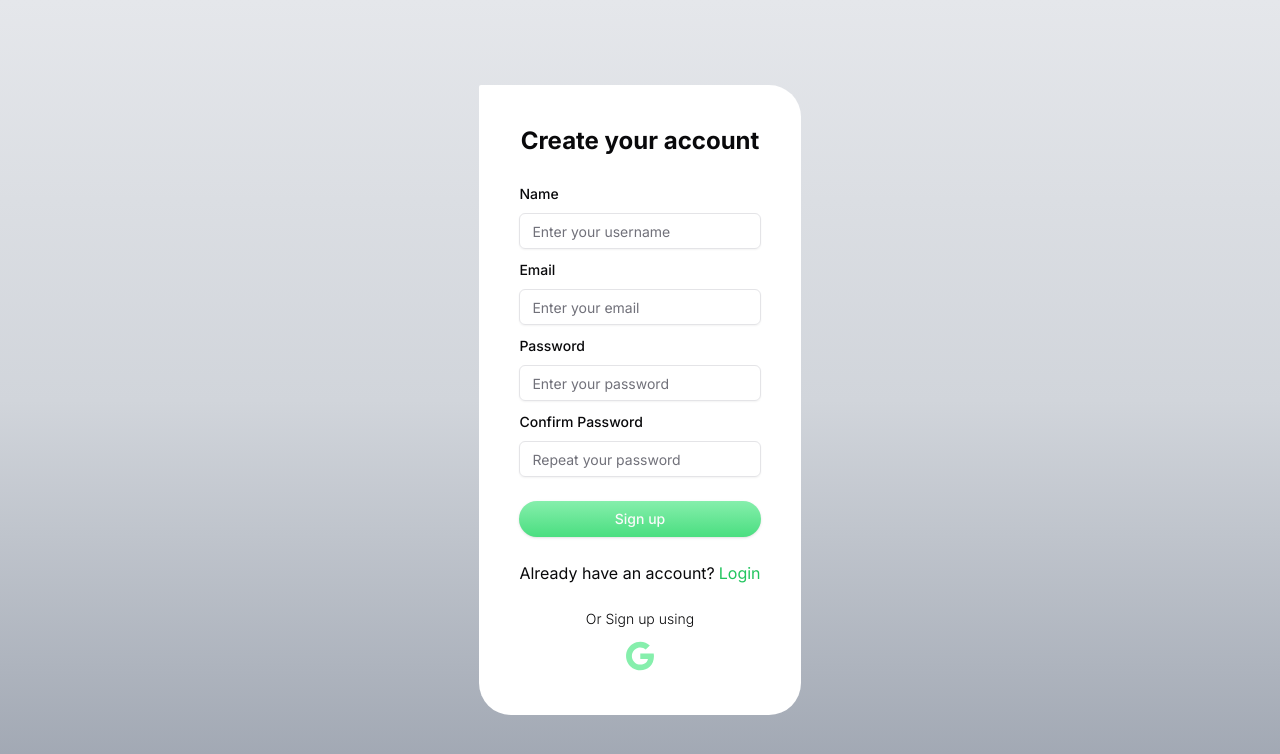
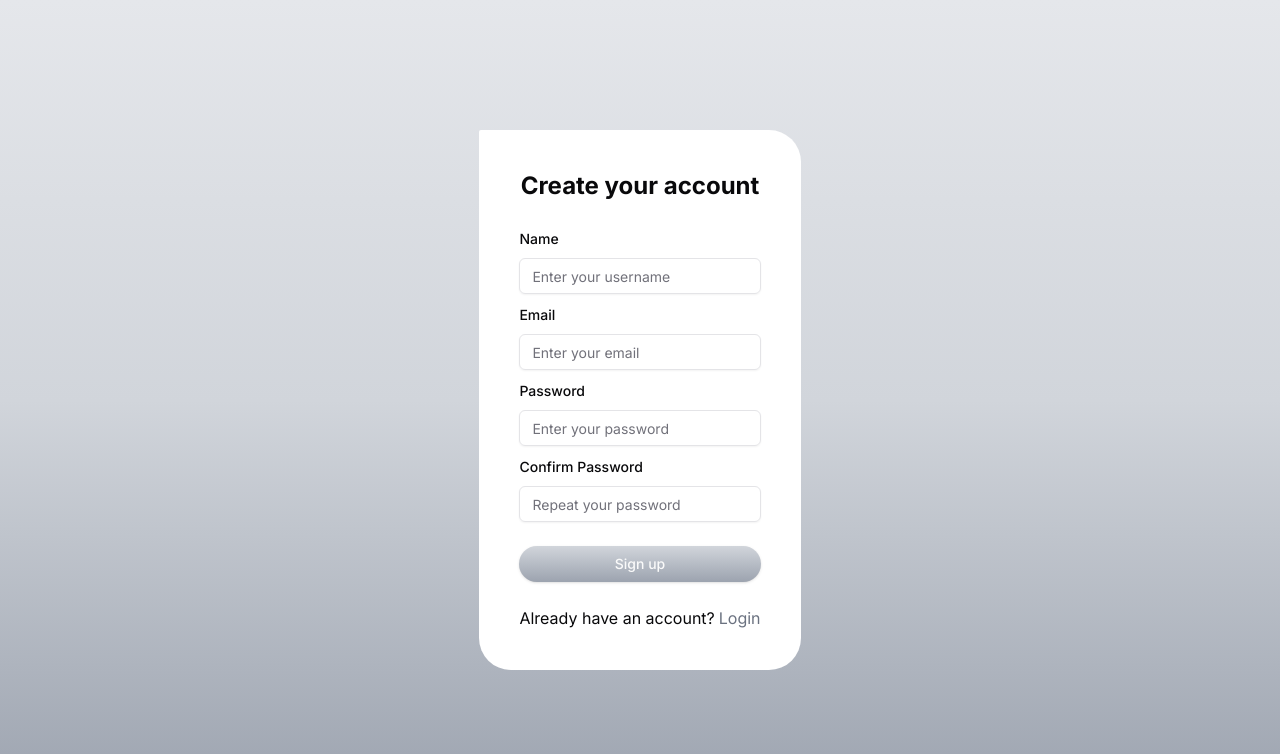
Before and after one commit to sn10-debug/test-inventory, a Next.js app: page /signup in a window 1280 px wide. Shown: the top 754 px of the page. Built offline with nearby package versions, Linux system fonts and the light colour scheme.

Commit message:
auth forms updated

```diff
--- a/src/components/forms/SignInForm.tsx
+++ b/src/components/forms/SignInForm.tsx
@@ -73,24 +73,7 @@ export default function SignInForm(error:any) {
     </form>
     <div className='mt-6 w-full '>
       <p>Don’t have an account?<Link className='ml-1 text-gray-500 hover:text-gray-900' href='/signup'>Register</Link></p>
-      <p className="mt-6 flex justify-around text-sm font-light">Or Sign up using</p>
-      <div className='mt-2 space-x-2 flex justify-center '>
 
-     <a href='http://localhost:8000/auth/google'> <div className="flex gap-7 text-[38px] text-gray-300 justify-center md:justify-start">
-                {iconsTab.map(({ icon }, index) => {
-                  return (
-                    <div
-                      key={index}
-                      className="cursor-pointer hover:text-gray-500"
-                      style={{ transition: "all 0.3s" }}
-                    >
-                      {icon}
-                    </div>
-                  );
-                })}
-              </div>
-              </a>
-              </div>
     </div>
 
 
--- a/src/components/forms/SignUpForm.tsx
+++ b/src/components/forms/SignUpForm.tsx
@@ -88,27 +88,10 @@ export default function SignInForm() {
         )}
       />
       </div>
-      <Button className='w-full mt-6 bg-gradient-to-b from-green-300 to-green-400 rounded-[69px]' type="submit">Sign up</Button>
+      <Button className='w-full mt-6 bg-gradient-to-b from-gray-300 to-gray-400 rounded-[69px]' type="submit">Sign up</Button>
     </form>
     <div className='mt-6 w-full '>
-      <p>Already have an account?<Link className='ml-1 text-green-500 hover:text-green-900' href='/login'>Login</Link></p>
-      <p className="mt-6 flex justify-around text-sm font-light">Or Sign up using</p>
-      <div className='mt-2 space-x-2 flex justify-center '>
-      <a href='http://localhost:8000/auth/google'> <div className="flex gap-7 text-[38px] text-green-300 justify-center md:justify-start">
-                {iconsTab.map(({ icon }, index) => {
-                  return (
-                    <div
-                      key={index}
-                      className="cursor-pointer hover:text-green-500"
-                      style={{ transition: "all 0.3s" }}
-                    >
-                      {icon}
-                    </div>
-                  );
-                })}
-              </div>
-              </a>
-              </div>
+      <p>Already have an account?<Link className='ml-1 text-gray-500 hover:text-gray-900' href='/login'>Login</Link></p>
       </div>
   </Form>
 
```
